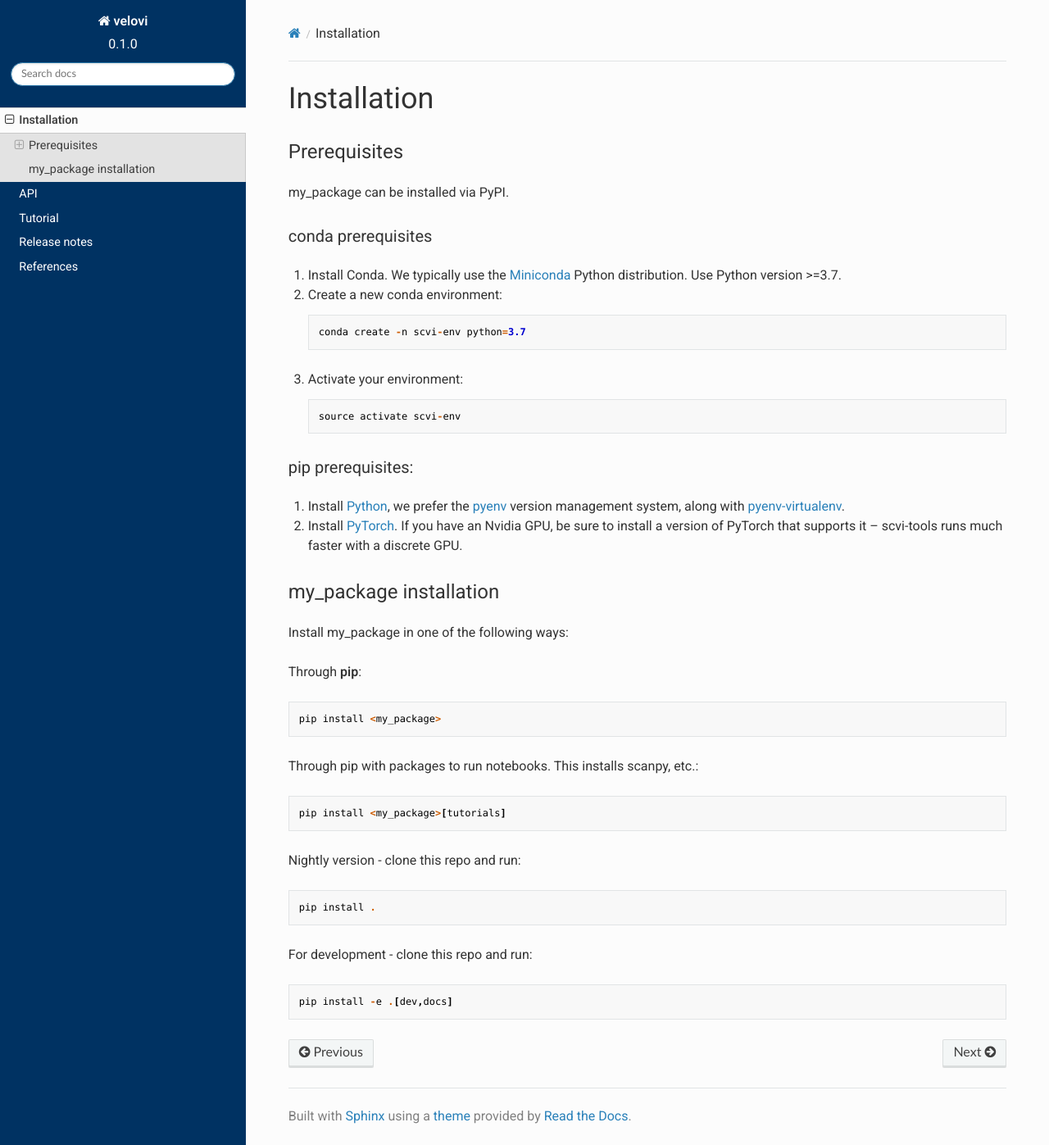
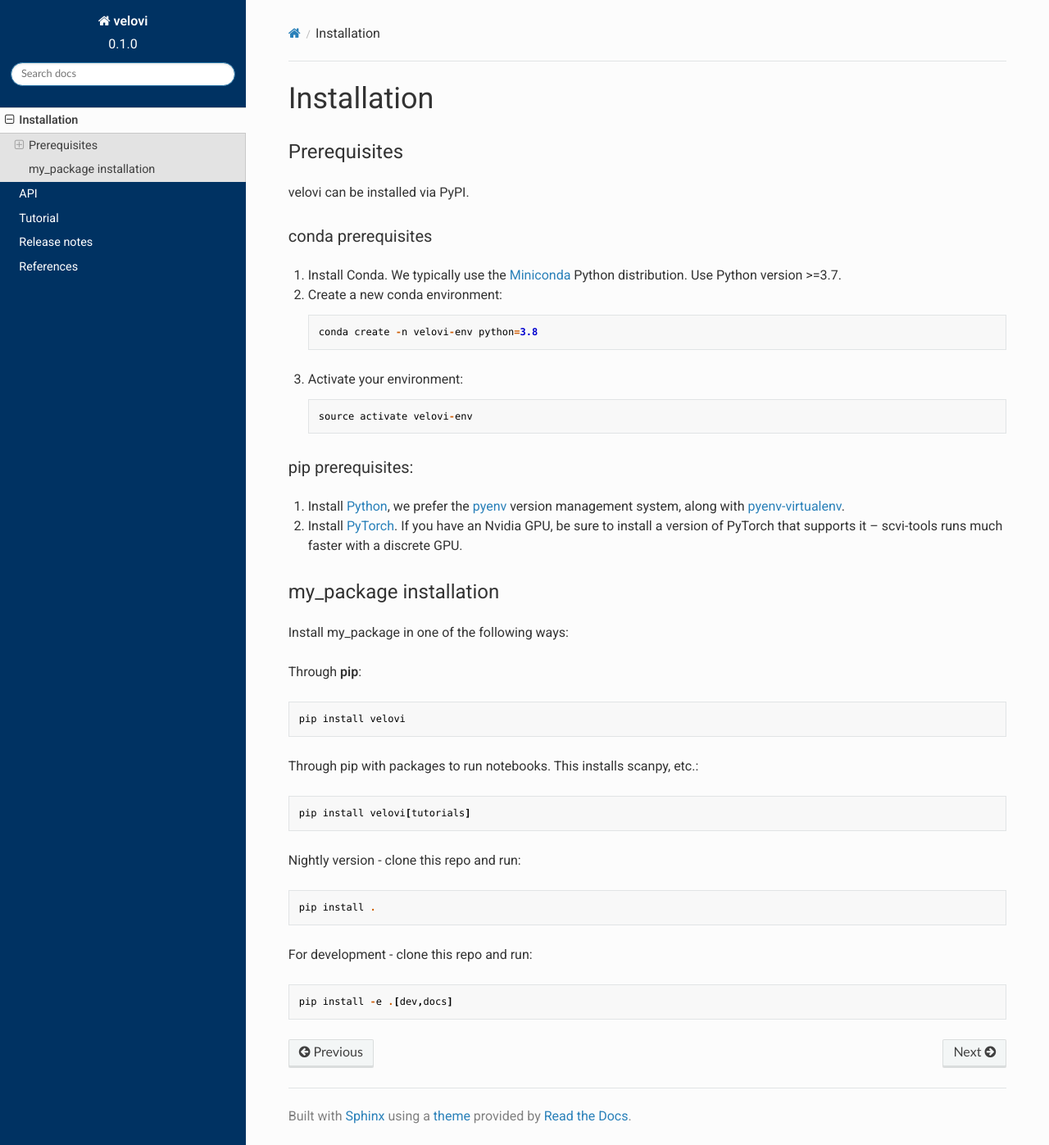
Before and after one commit to YosefLab/velovi, a Sphinx documentation site: the page built from docs/installation.rst, in a window 1280 px wide and 1397 px high. Shown: the whole window at 82% size. Built offline with Sphinx 7.4.7 and the Read the Docs theme 2.0.0, drawn with Linux system fonts in a browser that asks for light colours.

Commit message:
update installation doc

```diff
--- a/docs/installation.rst
+++ b/docs/installation.rst
@@ -4,7 +4,7 @@ Installation
 Prerequisites
 ~~~~~~~~~~~~~~
 
-my_package can be installed via PyPI.
+velovi can be installed via PyPI.
 
 conda prerequisites
 ###################
@@ -13,11 +13,11 @@ conda prerequisites
 
 2. Create a new conda environment::
 
-    conda create -n scvi-env python=3.7
+    conda create -n velovi-env python=3.8
 
 3. Activate your environment::
 
-    source activate scvi-env
+    source activate velovi-env
 
 pip prerequisites:
 ##################
@@ -37,11 +37,11 @@ Install my_package in one of the following ways:
 
 Through **pip**::
 
-    pip install <my_package>
+    pip install velovi
 
 Through pip with packages to run notebooks. This installs scanpy, etc.::
 
-    pip install <my_package>[tutorials]
+    pip install velovi[tutorials]
 
 Nightly version - clone this repo and run::
 
```
